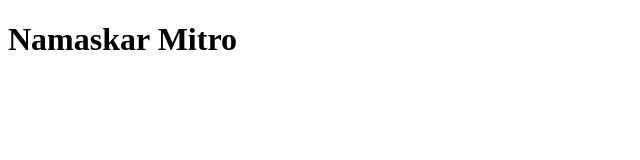
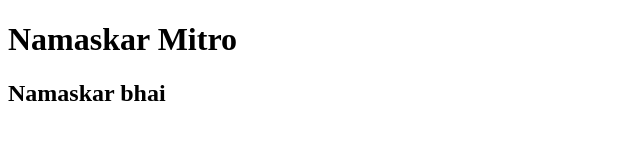
Before and after one commit to patil-tanay/Mitro, a plain HTML site: page index.html in a window 1280 px wide. Shown: the whole page, without its empty margins (0-640 px from the left). Drawn offline with Linux system fonts and the light colour scheme.

Commit message:
Hi add this

```diff
--- a/index.html
+++ b/index.html
@@ -7,5 +7,6 @@
 </head>
 <body>
     <h1>Namaskar Mitro</h1>
+    <h2>Namaskar bhai</h2>
 </body>
 </html>
```
